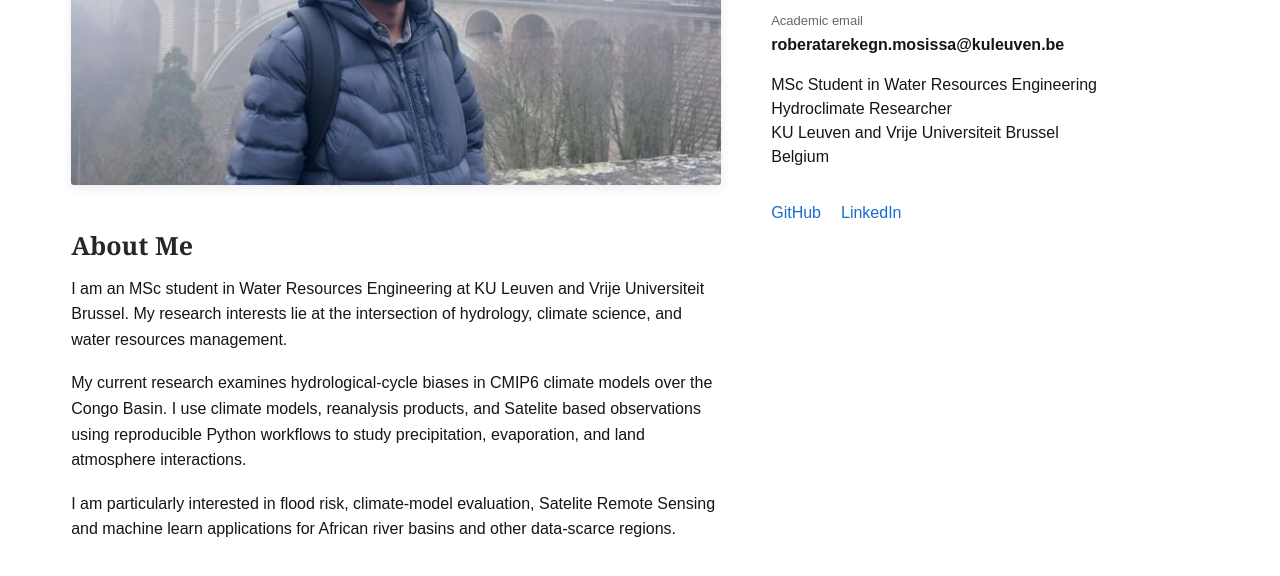
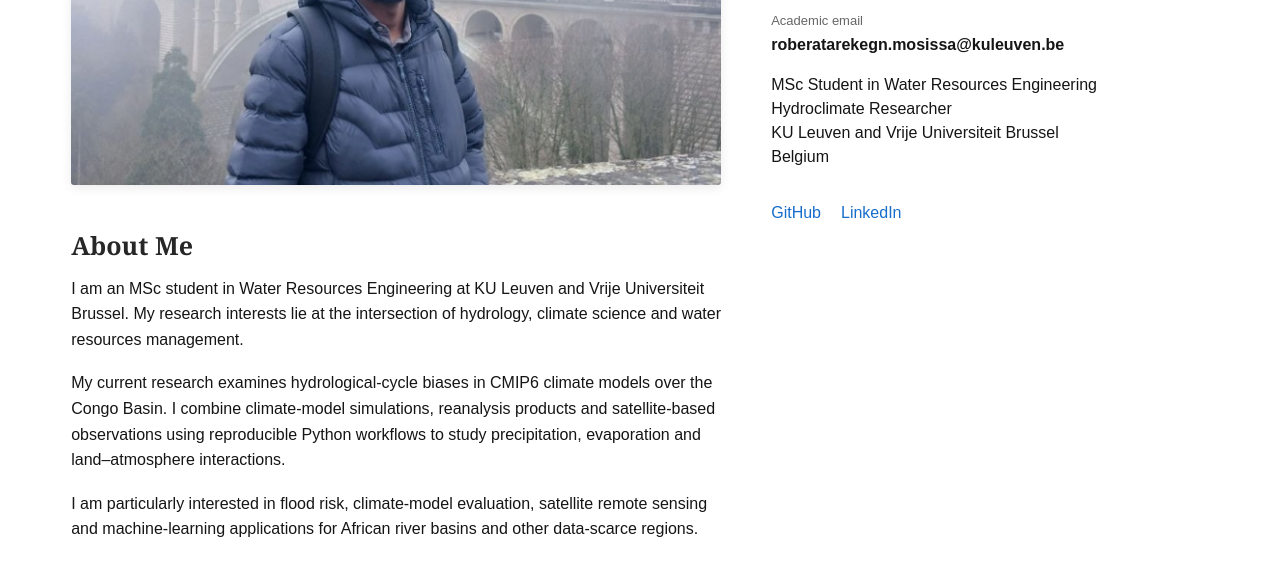
Before and after one commit to RoberaTarekegnMosissa/RoberaTarekegnMosissa.github.io, a plain HTML site: page index.html in a window 1280 px wide. Shown: the part 280-856 px from the top of the page. Drawn offline with Linux system fonts and the light colour scheme.

Commit message:
Update index.html

```diff
--- a/index.html
+++ b/index.html
@@ -25,7 +25,11 @@
 
         <nav class="navbar" aria-label="Main navigation">
 
-            <a href="index.html" class="active" aria-current="page">
+            <a
+                href="index.html"
+                class="active"
+                aria-current="page"
+            >
                 Home
             </a>
 
@@ -36,12 +40,14 @@
             <a href="publications.html">
                 Publications
             </a>
+
             <a href="Outreach.html">
                 Outreach
-             </a>
+            </a>
 
-            <a href="CV.html">CV</a>
-
+            <a href="CV.html">
+                CV
+            </a>
 
         </nav>
 
@@ -59,12 +65,16 @@
 
                     <img
                         src="Profile.jpg"
-                        alt="Robera Tarekegn Mosissa"
+                        alt="Portrait of Robera Tarekegn Mosissa"
+                        loading="lazy"
                     >
 
                 </div>
 
-                <section class="biography" aria-labelledby="about-heading">
+                <section
+                    class="biography"
+                    aria-labelledby="about-heading"
+                >
 
                     <h2 id="about-heading">About Me</h2>
 
@@ -72,21 +82,23 @@
                         I am an MSc student in Water Resources Engineering at
                         KU Leuven and Vrije Universiteit Brussel. My research
                         interests lie at the intersection of hydrology, climate
-                        science, and water resources management.
+                        science and water resources management.
                     </p>
 
                     <p>
                         My current research examines hydrological-cycle biases
-                        in CMIP6 climate models over the Congo Basin. I use
-                        climate models, reanalysis products, and Satelite based observations
-                        using reproducible Python workflows to study precipitation, evaporation,
-                        and land atmosphere interactions.
+                        in CMIP6 climate models over the Congo Basin. I combine
+                        climate-model simulations, reanalysis products and
+                        satellite-based observations using reproducible Python
+                        workflows to study precipitation, evaporation and
+                        land–atmosphere interactions.
                     </p>
 
                     <p>
                         I am particularly interested in flood risk,
-                        climate-model evaluation, Satelite Remote Sensing and machine learn
-                        applications for African river basins and other data-scarce regions.
+                        climate-model evaluation, satellite remote sensing
+                        and machine-learning applications for African river
+                        basins and other data-scarce regions.
                     </p>
 
                 </section>
@@ -100,14 +112,18 @@
                 <h1>Robera Tarekegn Mosissa</h1>
 
                 <p class="email primary">
-                     <span>Personal email</span>
+
+                    <span>Personal email</span>
 
                     <a href="mailto:roberatarekegn2@gmail.com">
                         roberatarekegn2@gmail.com
                     </a>
-                    </p>
-                     <p class="email institutional">
-                          <span>Academic email</span>
+
+                </p>
+
+                <p class="email institutional">
+
+                    <span>Academic email</span>
 
                     <a href="mailto:roberatarekegn.mosissa@kuleuven.be">
                         roberatarekegn.mosissa@kuleuven.be
```
